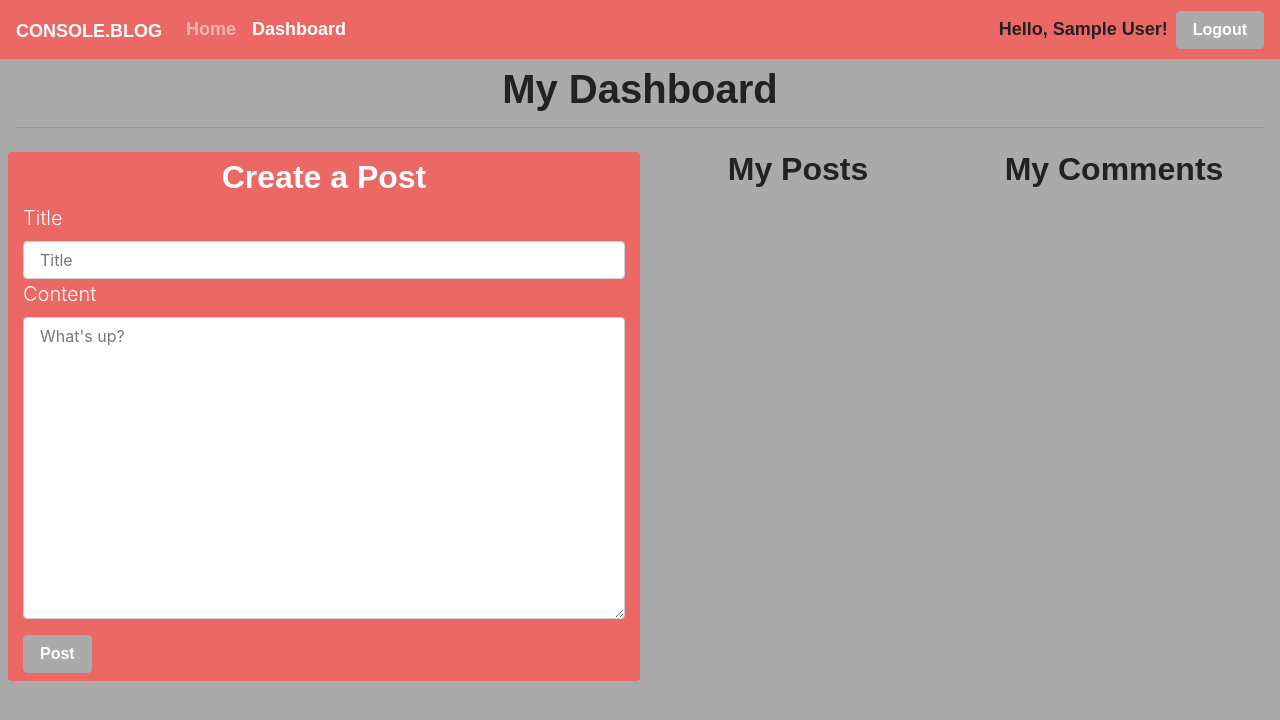
After one commit to jdmarty/consoledotblog, a Node server app: page /dashboard in a window 1280 px wide. The commit adds this page. Shown: the top 720 px of the page. Run offline with Node 20, Linux system fonts and the light colour scheme; the visitor is signed in with stand-in values (Sample User, id 1); data that the repository does not hold is empty; some libraries are stand-ins or nearby versions; some web fonts are replaced.

Commit message:
completed basic dashboard layout

```diff
--- a/controllers/api/commentRoutes.js
+++ b/controllers/api/commentRoutes.js
@@ -44,7 +44,6 @@ router.put('/:id', async (req, res) => {
     const updatedComment = await Comment.update(
         {
             content: req.body.content,
-            updated_date: new Date()
         },
         {
             where: { id: req.params.id },
--- a/controllers/api/userRoutes.js
+++ b/controllers/api/userRoutes.js
@@ -55,7 +55,6 @@ router.post('/login', async (req, res) => {
       req.session.user_id = userData.id;
       req.session.user_name = userData.name;
       req.session.logged_in = true;
-
       res.json({ user: userData, message: 'You are now logged in!' });
     });
   } catch (err) {
--- a/controllers/homeRoutes.js
+++ b/controllers/homeRoutes.js
@@ -12,7 +12,7 @@ router.get('/', async (req, res) => {
         { model: User, attributes: ['id', 'name'] },
         {
           model: Comment,
-          attributes: ['content', 'comment_date', 'updated_date'],
+          attributes: ['content', 'comment_date'],
         },
       ],
       //sort by most recent post
@@ -34,9 +34,41 @@ router.get('/', async (req, res) => {
   }
 });
 
+//dashboard route
+router.get('/dashboard', withAuth, async (req, res) => {
+  //get recent posts made by this user
+  const userPostsData = await Post.findAll({
+    where: { user_id: req.session.user_id },
+    //limit set by query or defaults to 20
+    limit: parseInt(req.query.limit) || 20,
+    order: [['post_date', 'DESC']],
+  });
+  const userPosts = userPostsData.map(post => post.get({ plain: true }));
+
+  //get recent comments made by this user
+  const userCommentsData = await Comment.findAll({
+    where: { user_id: req.session.user_id },
+    //include information about original post
+    include: { model: Post },
+    //limit set by query or defaults to 20
+    limit: parseInt(req.query.limit) || 20,
+    order: [['comment_date', 'DESC']],
+  });
+  const userComments = userCommentsData.map((comm) => comm.get({ plain: true }));
+
+  //send retrieved data
+  res.render('dashboard', {
+    logged_in: req.session.logged_in,
+    user_name: req.session.user_name,
+    userPosts,
+    userComments,
+    dashboard: true,
+  });
+})
+
 //login page route
 router.get('/login', (req, res) => {
-  // If the user is already logged in, redirect the request to another route
+  // If the user is already logged in, redirect the request to homepage
   if (req.session.logged_in) {
     res.redirect('/');
     return;
--- a/models/Comment.js
+++ b/models/Comment.js
@@ -19,9 +19,6 @@ Comment.init(
       type: DataTypes.DATE,
       allowNull: false,
       defaultValue: DataTypes.NOW,
-    },
-    updated_date: {
-      type: DataTypes.DATE,
     },
     user_id: {
       type: DataTypes.INTEGER,
--- /dev/null
+++ b/public/css/dashboard.css
@@ -0,0 +1,8 @@
+.dash-posts, .dash-comments {
+    max-height: 67vh;
+    overflow: auto;
+}
+
+.post-field {
+    height: fit-content
+};
--- a/seeds/comment-seeds.js
+++ b/seeds/comment-seeds.js
@@ -12,6 +12,11 @@ const comments = [
     post_id: 1,
   },
   {
+    content: 'I Like this thing',
+    user_id: 3,
+    post_id: 5,
+  },
+  {
     content: 'Hey Kyle, I think you just posted this from Wikipedia?',
     user_id: 1,
     post_id: 4,
--- a/utils/helpers.js
+++ b/utils/helpers.js
@@ -12,6 +12,6 @@ module.exports = {
     // get the first sentence of a post
     const firstSentence = content.match(/^.*?[\.!\?]/);
     if (firstSentence) return firstSentence[0]
-    return ''
+    return content
   },
 };
--- /dev/null
+++ b/views/dashboard.handlebars
@@ -0,0 +1,58 @@
+<!-- Loop over each object in the projects array -->
+<h1 class="text-center m-2">My Dashboard</h1>
+<hr>
+<div class="row p-2 dash-content">
+    <div class="col-lg-6 col-12 bg-primary text-white rounded py-2 my-0 post-field">
+        <h2 class="text-center">Create a Post</h2>
+        <form>
+            <div>
+                <label for="title" class="form-label lead">Title</label>
+                <input type="text" class="form-control" id="title" placeholder="Title">
+            </div>
+            <div class="mb-3">
+                <label for="title" class="form-label lead">Content</label>
+                <textarea type="text" class="form-control" id="title" rows="12" placeholder="What's up?"></textarea>
+            </div>
+            <button type="submit" class="btn btn-secondary">Post</button>
+        </form>
+    </div>
+    <div class="col-lg-3 col-md-6 col-sm-12">
+        <h2 class="text-center">My Posts</h2>
+        <div class="dash-posts">
+            {{#each userPosts as |post|}}
+            <div class="card my-2">
+                <div class="card-header d-flex justify-content-between">
+                    <span class="lead m-0">{{post.title}}</span>
+                    <span class="m-0 text-right">{{format_date post.post_date}}</span>
+                </div>
+                <div class="card-body">
+                    <p>{{first_sentence post.content}}</p>
+                    <a href="#" class="btn btn-primary">View</a>
+                    <a href="#" class="btn btn-primary">Edit</a>
+                    <a href="#" class="btn btn-primary">Delete</a>
+                </div>
+
+            </div>
+            {{/each}}
+        </div>
+    </div>
+    <div class="col-lg-3 col-md-6 col-sm-12">
+        <h2 class="text-center">My Comments</h2>
+        <div class="dash-comments">
+            {{#each userComments as |comment|}}
+            <div class="card my-2">
+                <div class="card-header d-flex justify-content-between">
+                    <span class="lead m-0">{{comment.post.title}}</span>
+                    <span class="m-0 text-right">{{format_date comment.comment_date}}</span>
+                </div>
+                <div class="card-body">
+                    <p>{{first_sentence comment.content}}</p>
+                    <a href="#" class="btn btn-primary">View</a>
+                    <a href="#" class="btn btn-primary">Delete</a>
+                </div>
+
+            </div>
+            {{/each}}
+        </div>
+    </div>
+</div>
--- a/views/layouts/main.handlebars
+++ b/views/layouts/main.handlebars
@@ -10,6 +10,7 @@
   {{!-- <link rel="stylesheet" href="/css/jass.css"> --}}
   <link rel="stylesheet" href="/css/style.css">
   <link rel="stylesheet" href="/css/login.css">
+  <link rel="stylesheet" href="/css/dashboard.css">
 </head>
 
 <body class="bg-secondary">
--- a/views/partials/navbar.handlebars
+++ b/views/partials/navbar.handlebars
@@ -12,7 +12,7 @@
             </a>
             </li>
             <li class="nav-item {{#if dashboard}}active{{/if}}">
-        <a class="nav-link" href="#">Dashboard
+            <a class="nav-link" href="/dashboard">Dashboard
                 {{#if dashboard}}<span class="sr-only">(current)</span>{{/if}}
             </a>
             </li>
```
Also changed, not shown: seeds/post-seeds.js (+4 -4 lines). Lines whose indentation alone changed are shown as unchanged.
